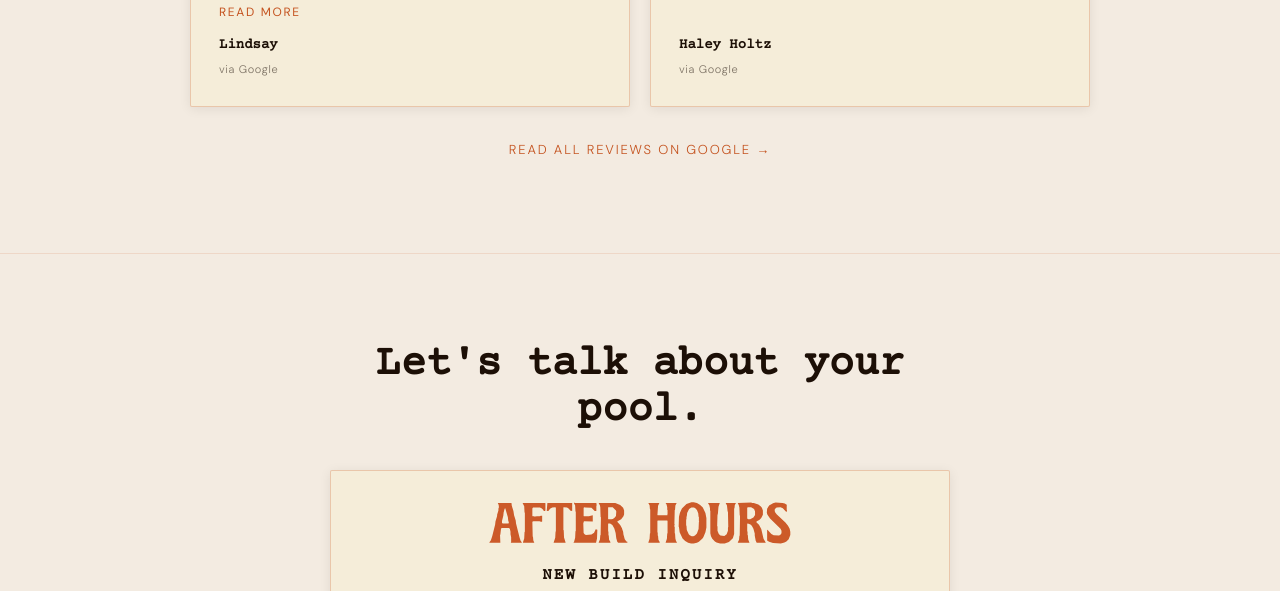
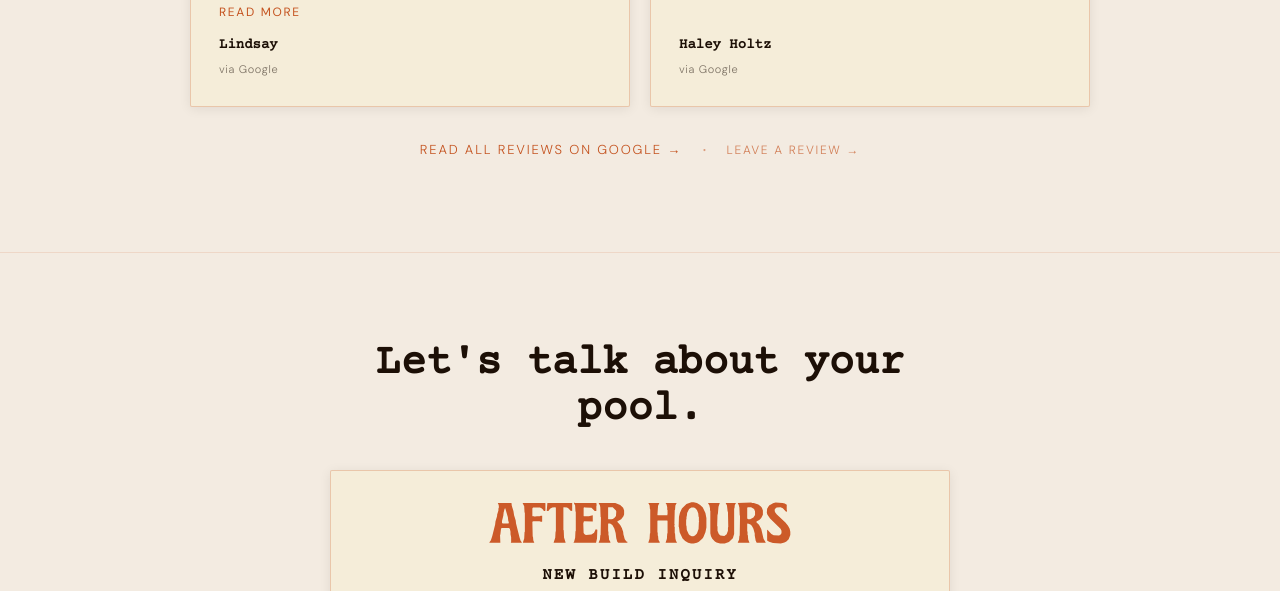
Before and after one commit to foundationbuilt/AfterHours, a plain HTML site: page index.html in a window 1280 px wide. Shown: the part 6760-7351 px from the top of the page. Drawn offline with nearby package versions, Linux system fonts and the light colour scheme; a script that the page names is missing.

Commit message:
Dual CTA in testimonials — read all reviews link (real URL) + leave a review link
Co-Authored-By: Claude Opus 5.5 <noreply@anthropic.com>

```diff
--- a/index.html
+++ b/index.html
@@ -90,6 +90,12 @@
     .rv-src{font-family:"DM Sans",sans-serif;font-size:11px;color:rgba(28,15,6,0.55);letter-spacing:0.06em;}
     .rv-all{display:inline-block;margin-top:32px;font-family:"DM Sans",sans-serif;font-size:13px;letter-spacing:0.14em;text-transform:uppercase;color:#C4521E;text-decoration:none;}
     .rv-all:hover{opacity:0.8;}
+    .rv-actions{display:flex;flex-wrap:wrap;justify-content:center;align-items:baseline;gap:8px 18px;margin-top:32px;}
+    .rv-actions .rv-all{margin-top:0;}
+    .rv-all-secondary{font-size:12px;opacity:0.7;}
+    .rv-all-secondary:hover{opacity:1;}
+    .rv-sep{color:#C4521E;opacity:0.5;font-size:14px;}
+    @media(max-width:600px){.rv-actions{flex-direction:column;align-items:center;}.rv-sep{display:none;}}
     .scroll-cue{margin-top:72px;display:flex;flex-direction:column;align-items:center;gap:10px;font-size:10px;letter-spacing:0.24em;text-transform:uppercase;color:#1C0F06;}
     .scroll-cue i{width:1px;height:44px;background:#C4B09A;display:block;}
 
@@ -797,7 +803,11 @@ src="https://www.facebook.com/tr?id=1472955013947840&ev=PageView&noscript=1"
         <figcaption><span class="rv-name">Haley Holtz</span><span class="rv-src">via Google</span></figcaption>
       </figure>
     </div>
-    <a class="rv-all" href="https://g.page/r/CZ7SD3Amy7z9EAE/review" target="_blank" rel="noopener">Read all reviews on Google &rarr;</a>
+    <div class="rv-actions">
+      <a class="rv-all" href="https://www.google.com/search?q=After+Hours+Pool+Co&amp;stick=H4sIAAAAAAAA_-NgU1I1qEhMMzIySjS2NEhMMUkxTjS3MqhIS0lKTk4yMjM3MEhLMbJMXcQq7JhWklqk4JFfWlSsEJCfn6PgnA8ADvuzHj8AAAA&amp;hl=en#mpd=~16132404964618029376/customers/reviews" target="_blank" rel="noopener">Read all reviews on Google &rarr;</a>
+      <span class="rv-sep" aria-hidden="true">&middot;</span>
+      <a class="rv-all rv-all-secondary" href="https://g.page/r/CZ7SD3Amy7z9EAE/review" target="_blank" rel="noopener">Leave a review &rarr;</a>
+    </div>
   </div>
 </section>
 
```
